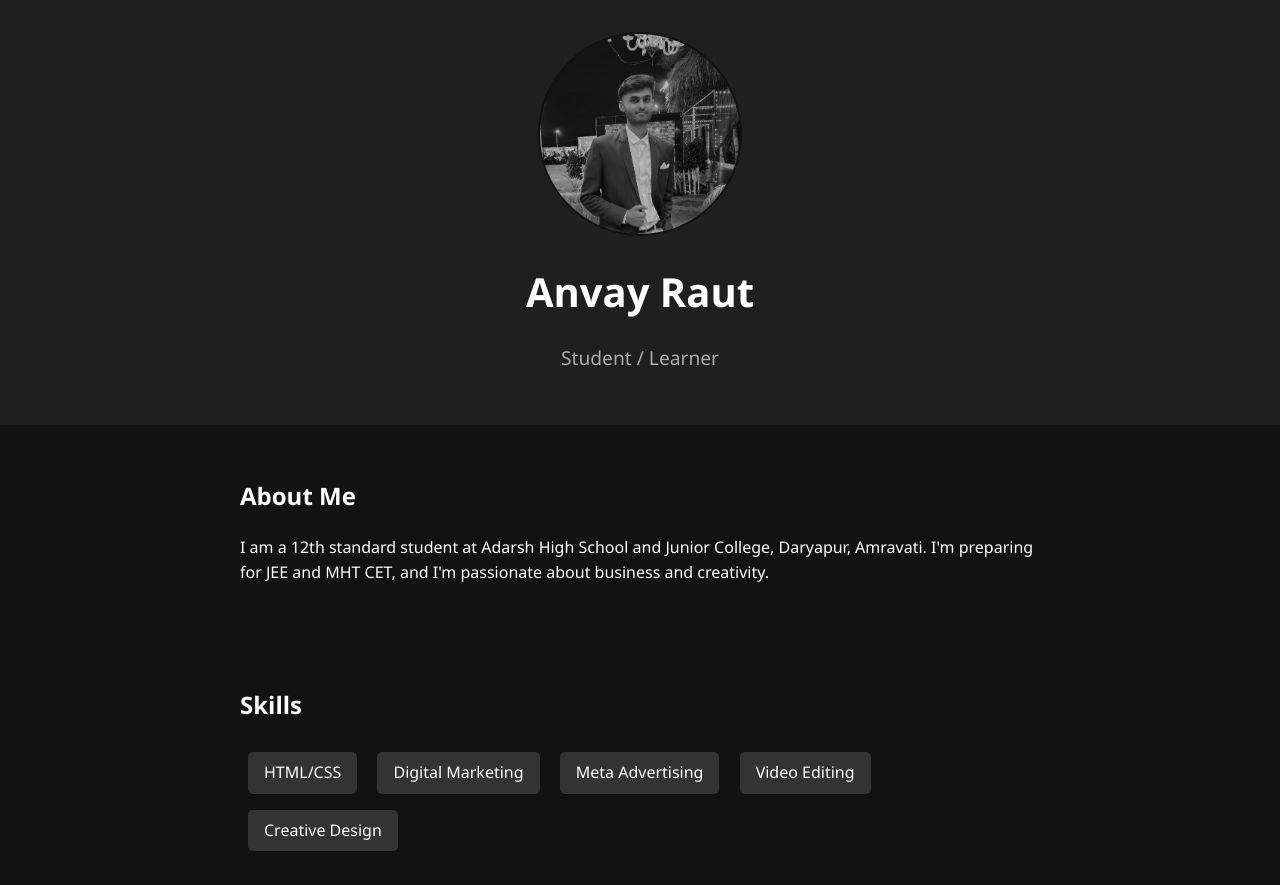
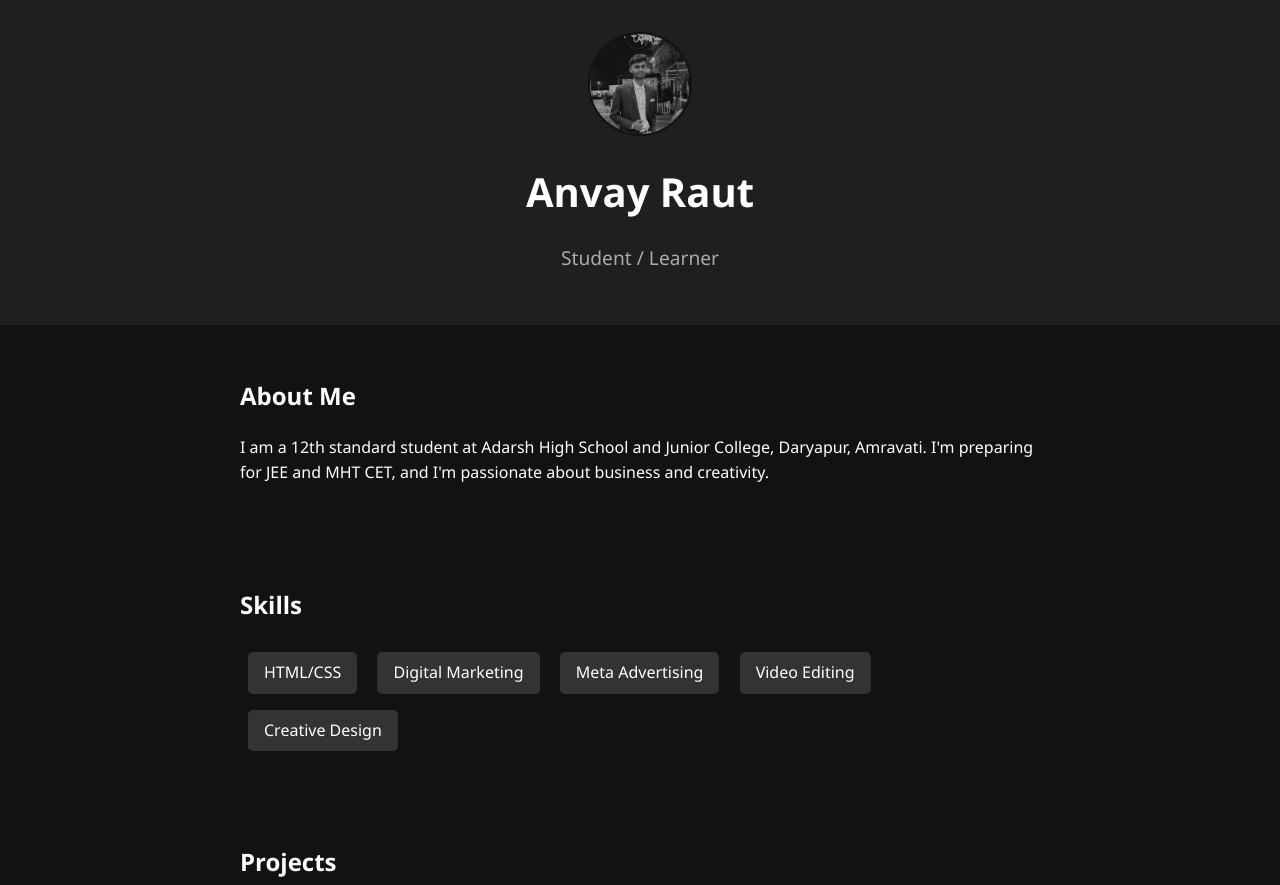
Before and after one commit to Anvayraut/Profile, a plain HTML site: page index.html in a window 1280 px wide. Shown: the top 885 px of the page. Drawn offline with Linux system fonts and the light colour scheme.

Commit message:
Update index.html

```diff
--- a/index.html
+++ b/index.html
@@ -22,8 +22,8 @@ scroll-behavior: smooth;
       text-align: center;
     }
     header img {
-      width: 200px;
-      height: 200px;
+      width: 100px;
+      height: 100px;
       object-fit: cover;
       border-radius: 50%;
       border: 2px solid #4fc3f7;
@@ -107,7 +107,7 @@ scroll-behavior: smooth;
 <body>
   <header>
 
-<img src="Anvayraut img.jpg" alt="Anvay Raut" style= "width=200 height=200; object-fit: cover; border-radius: 50%; border: 2px solid #121212;">
+<img src="Anvayraut img.jpg" alt="Anvay Raut" style= "width=100 height=100; object-fit: cover; border-radius: 50%; border: 2px solid #121212;">
 
     <h1>Anvay Raut</h1>
     <p>Student / Learner </p>
```
